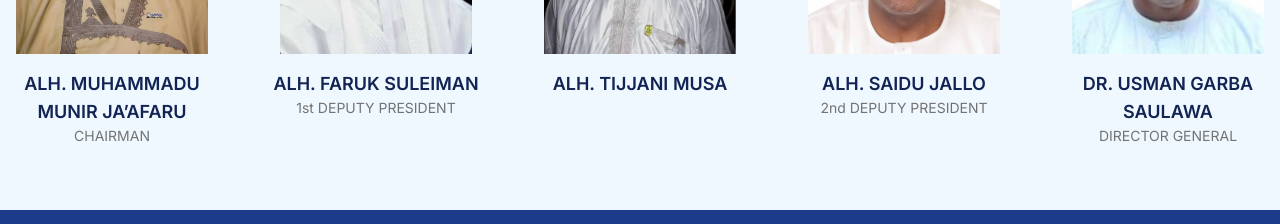
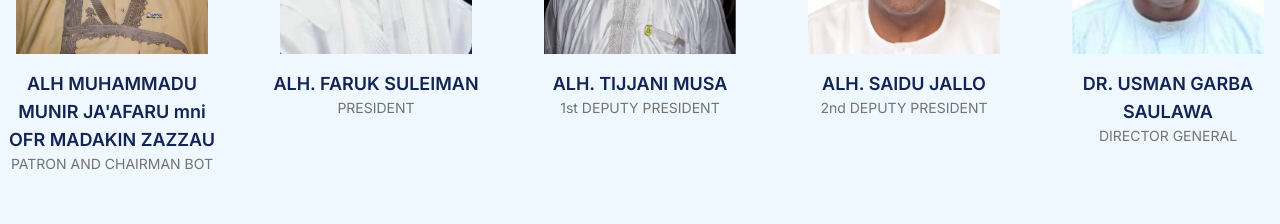
Before and after one commit to exdon10/kaduna-international-trade-fair, a Next.js app: page /leadership in a window 1280 px wide. Shown: the part 351-575 px from the top of the page. Built offline with nearby package versions, Linux system fonts and the light colour scheme; no server answers.

Commit message:
Update page.tsx

```diff
--- a/src/app/leadership/page.tsx
+++ b/src/app/leadership/page.tsx
@@ -5,18 +5,18 @@ import Footer from '@/components/landing/Footer';
 
 const leaders = [
   {
-    name: " ALH. MUHAMMADU MUNIR JA’AFARU ",
-    position: "CHAIRMAN",
+    name: "ALH MUHAMMADU MUNIR JA'AFARU mni  OFR MADAKIN ZAZZAU ",
+    position: "PATRON AND CHAIRMAN BOT",
     image: "/leadership/leader1.jpeg",
   },
   {
     name: "ALH. FARUK SULEIMAN",
-    position: "1st DEPUTY PRESIDENT",
+    position: "PRESIDENT",
     image: "/leadership/leader2.jpeg",
   },
   {
     name: "ALH. TIJJANI MUSA",
-    position: "",
+    position: "1st DEPUTY PRESIDENT",
     image: "/leadership/leader3.jpg",
   },
   {
```
